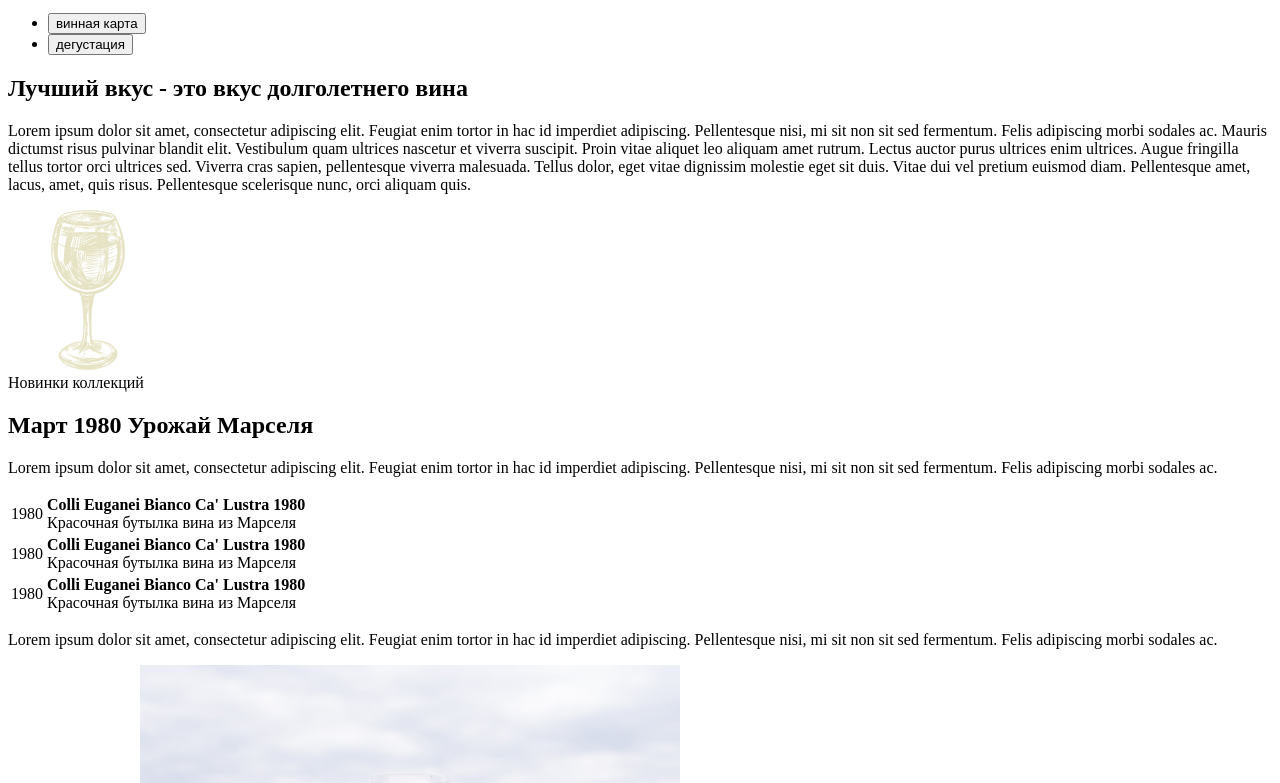
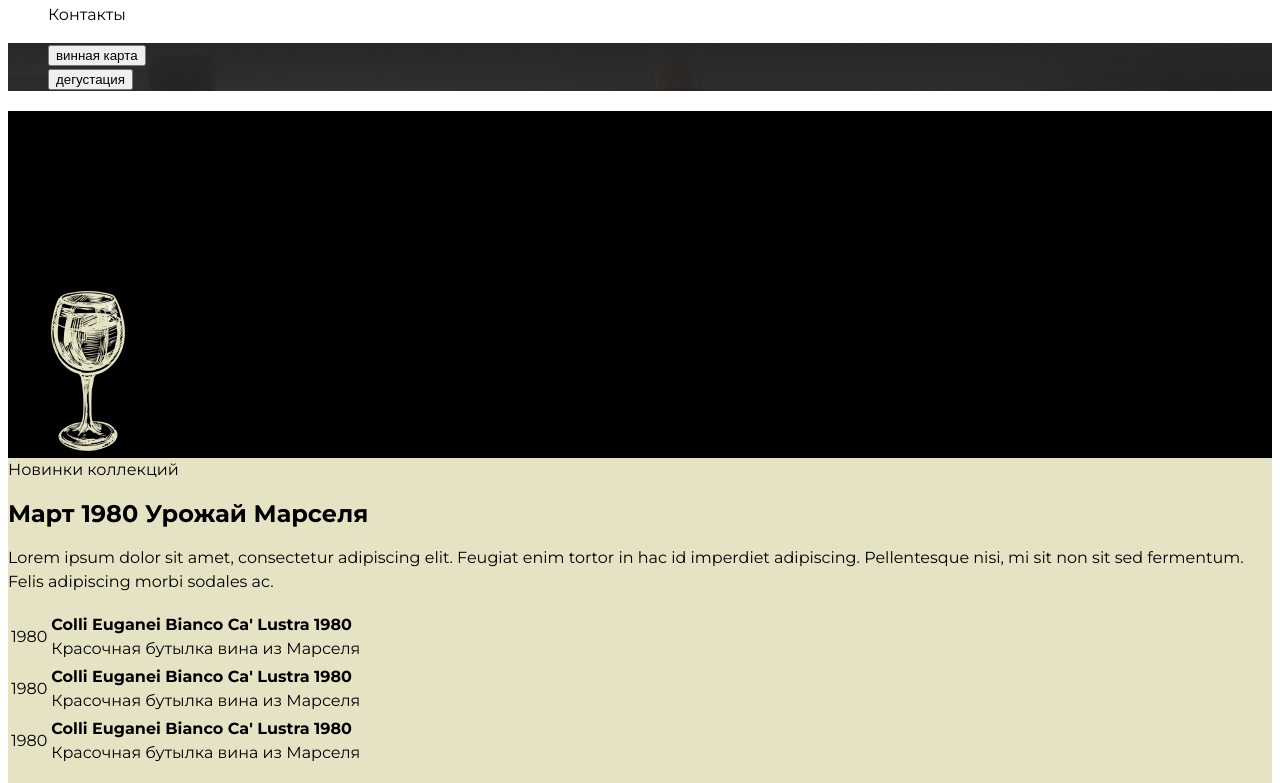
Before and after one commit to dariaosypenko/ice_cream_project, a plain HTML site: page index.html in a window 1280 px wide. Shown: the part 117-900 px from the top of the page. Drawn offline with Linux system fonts and the light colour scheme.

Commit message:
added css

```diff
--- /dev/null
+++ b/css/styles.css
@@ -0,0 +1,36 @@
+a {
+  text-decoration: none;
+}
+
+ul {
+  list-style-type: none;
+}
+
+body {
+    font-family: "Montserrat",sans-serif;
+    font-weight: 400;
+    font-size: 16px;
+    line-height: 24px;
+}
+footer {
+  background-color: #998431;
+}
+
+.best-taste-of-vine {
+  background-color: black;
+}
+
+.collections {
+  background-color: #e6e3c4;
+}
+
+.degustation {
+  background-color: black;
+}
+
+
+.hero {
+  background-image: /*linear-gradient(to right, white, black),*/ url(../images/four-bottles-and-glass.jpg);
+  background-repeat: no-repeat;
+  background-size: cover;
+}
--- a/index.html
+++ b/index.html
@@ -4,6 +4,9 @@
     <meta charset="UTF-8">
     <meta name="viewport" content="width=device-width, initial-scale=1.0">
     <title>Vine studio</title>
+    <!-- <link rel="preconnect" href="https://fonts.gstatic.com"> -->
+    <link rel="stylesheet" href="https://fonts.googleapis.com/css2?family=Montserrat:wght@400;500;600;700&display=swap">
+    <link rel="stylesheet" href="./css/styles.css">
 </head>
 <body>
     <header>
@@ -19,13 +22,13 @@
         </ul>
     </header>
     <main>
-        <div>
+        <div class="hero">
             <ul>
                 <li><button>винная карта</button></li>
                 <li><button>дегустация</button></li>
             </ul>
         </div>
-        <article>
+        <article class="best-taste-of-vine">
             <h1>Лучший вкус - это вкус долголетнего вина</h1>
             <p>Lorem ipsum dolor sit amet, consectetur adipiscing elit. Feugiat enim tortor in hac id imperdiet adipiscing.
             Pellentesque nisi, mi sit non sit sed fermentum. Felis adipiscing morbi sodales ac. Mauris dictumst risus pulvinar
@@ -35,7 +38,7 @@
             Pellentesque amet, lacus, amet, quis risus. Pellentesque scelerisque nunc, orci aliquam quis.</p>
             <img src="./images/glass.png" alt="Бокал">
         </article>
-        <article>
+        <article class="collections">
             <span>Новинки коллекций</span>
             <h2>Март 1980 Урожай Марселя</h2>
             <p>Lorem ipsum dolor sit amet, consectetur adipiscing elit. Feugiat enim tortor in hac id imperdiet adipiscing.
@@ -62,7 +65,7 @@
             <img src="./images/labels-on-bottles.jpg" alt="">
             <img src="./images/row-of-bottles.jpg" alt="">
         </article>
-        <section>
+        <section class="degustation">
             <img src="./images/grape.png" alt="">
             <img src="./images/barel.png" alt="">
             <h2>Запись на дегустацию</h2>
```
